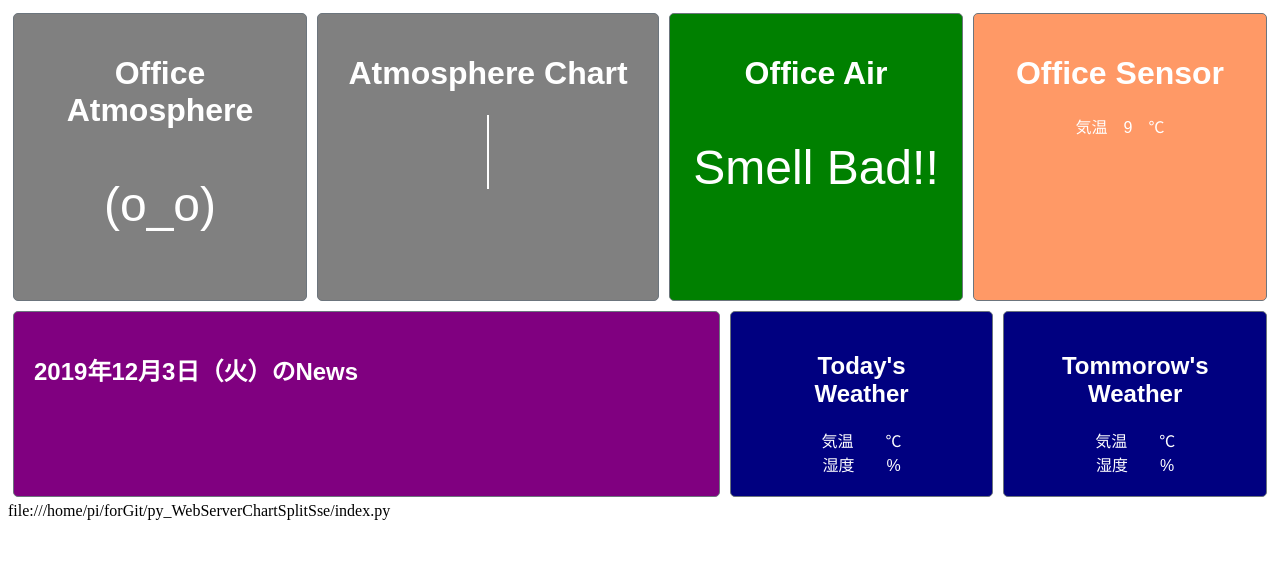
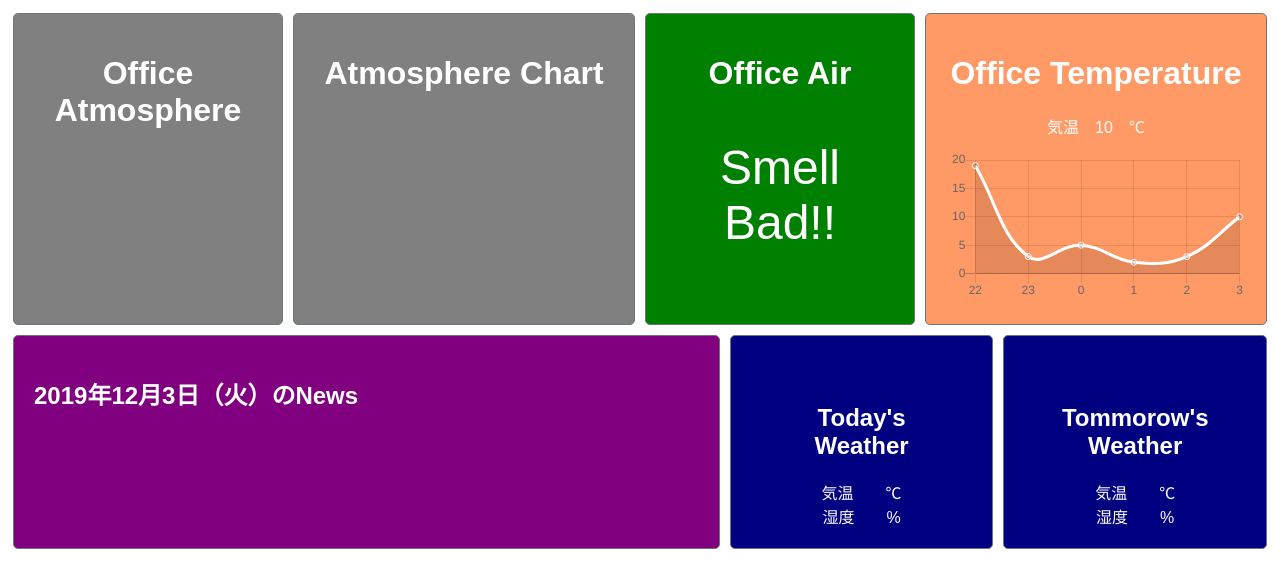
Before and after one commit to fernangit/py_WebServerChartSplitSse, a plain HTML site: page dashBoard.html in a window 1280 px wide. Drawn offline with nearby package versions, Linux system fonts and the light colour scheme; no server answers.

Commit message:
temperature

```diff
--- a/dashBoard.html
+++ b/dashBoard.html
@@ -28,7 +28,7 @@
             <div class="area-body">
               <h1 class="area-title">Atmosphere Chart</h1>
               <p class="area-text1"></p>
-                <canvas id="canvas"></canvas>
+                <canvas id="canvas1"></canvas>
             </div>
         </div>
 
@@ -42,9 +42,10 @@
         </div>
         <div class="area area-4">
             <div class="area-body">
-              <h1 class="area-title">Office Sensor</h1>
+              <h1 class="area-title">Office Temperature</h1>
               <div class="area-text1">
                 <p id="area-text1-1"></p>
+                <canvas id="canvas1-1"></canvas>
               </div>
             </div>
         </div>
@@ -72,8 +73,10 @@
 
         <div class="card card-2">
             <div class="card-body">
-              <h2 class="card-title2">Today's<br>Weather</h2>
-              <div><span id = "city1" class="bold"></span></div>
+              <h2 class="card-title2">
+                <div><span id = "city1" class="bold"></span></div>
+                <br>Today's<br>Weather
+              </h2>
               <div><span id = "weather1" class="bold"></span></div>
               <div><span id = "weatherMark1" class="bold"></span></div>
               <p id="icon"></p>
@@ -84,8 +87,10 @@
 
         <div class="card card-3">
             <div class="card-body">
-              <h2 class="card-title3">Tommorow's Weather</h2>
-              <div><span id = "city2" class="bold"></span></div>
+              <h2 class="card-title2">
+                <div><span id = "city2" class="bold"></span></div>
+                <br>Tommorow's Weather
+              </h2>
               <div><span id = "weather2" class="bold"></span></div>
               <div><span id = "weatherMark2" class="bold"></span></div>
               <p id="icon"></p>
@@ -132,11 +137,17 @@ function getMessage(e) {
     drawChart(emotion);
     //顔文字描画
     drawFace(bestIndex);
+    //におい描画
+//    smell = obj.smell;
+//    writeSmell(smell);
+    //気温描画
+//      datas = get6Data(obj.temp, datas);
+//    writeTemperature(labels, datas);
 }
 
 //グラフ描画
 function drawChart(emotion) {
-    var ctx = document.getElementById("canvas").getContext("2d");
+    var ctx = document.getElementById("canvas1").getContext("2d");
     var option = {
       animation: false,
       legend: {
@@ -298,12 +309,84 @@ function writeSmell(index) {
 </script>
 
 <script>
-function writeSensor(value) {
+function writeTemperature(labels, datas) {
     var titleId = "area-text1-1";
     var p = document.getElementById(titleId);
     console.log(p);
-    p.innerHTML="気温　" + value + "　℃"
+    p.innerHTML="気温　" + datas[5] + "　℃"
+    drawGraph(labels, datas);
 }
+
+function drawGraph(labels, datas) {
+    var ctx = document.getElementById("canvas1-1").getContext("2d");
+    var option = {
+      animation: false,
+      legend: {
+        display: false
+      },
+      scales: {
+        //縦軸の設定
+        yAxes: [{
+          ticks: {
+            //最小値を0にする
+            beginAtZero: true
+          }
+        }]
+      }
+    };
+    window.myLine = new Chart(ctx, {
+      type: 'line',
+      options: option,
+      data: {
+        labels: [labels[0], labels[1], labels[2], labels[3], labels[4], labels[5]],
+        datasets: [{
+          //凡例
+          label: "気温",
+          //背景色
+//          backgroundColor: "rgba(75,192,192,0.4)",
+          //枠線の色
+//          borderColor: "rgba(75,192,192,1)",
+          borderColor: "#ffffff",
+          //グラフのデータ
+          data: [datas[0], datas[1], datas[2], datas[3], datas[4], datas[5]]
+        }],
+      }
+    });
+}
+
+function get6Hour()
+{
+    //今日の日付データを変数dateに格納
+    var date=new Date();
+    //時・分・秒を取得する
+    var hour = date.getHours();
+//    var minute = date.getMinutes();
+//    var second = date.getSeconds();
+    //現在時刻から6時間前まで
+    hours = new Array(6);
+    for(var i = 5; i >= 0; i--){
+      hours[i] = hour;
+      hour -= 1;
+      if(hour < 0){
+        hour = 23;
+      }
+    }
+
+    return hours;
+}
+
+function get6Data(value, datas)
+{
+    //最新データに入れ替える
+    for(var i = 0; i < 6-1; i++){
+      datas[i] = datas[i+1];
+    }
+    datas[5] = value
+
+    return datas;
+}
+
+
 </script>
 
 <script>
@@ -314,11 +397,16 @@ function sendRequest()
     console.log(h)
     h.innerHTML = getDate() + "のNews";
     getNews();
-    getWeather(1850147);
-    drawFace(6);
-    drawChart(emotion);
+    getWeather(1863967);
+//    drawFace(6);
+//    drawChart(emotion);
     writeSmell(0);
-    writeSensor(9)
+//    labels = new Array(6);
+//    datas = new Array(6);
+    labels = get6Hour();
+    datas = new Array(12, 19, 3, 5, 2, 3);
+    datas = get6Data(10, datas)
+    writeTemperature(labels, datas);
 }
 
 sendRequest();
@@ -326,4 +414,4 @@ setInterval(sendRequest, RELOAD_INTERVAL_TIME);
 </script>
 
 </body>
-</html>file:///home/pi/forGit/py_WebServerChartSplitSse/index.py
+</html>
```
Also changed, not shown: 1 other file.
